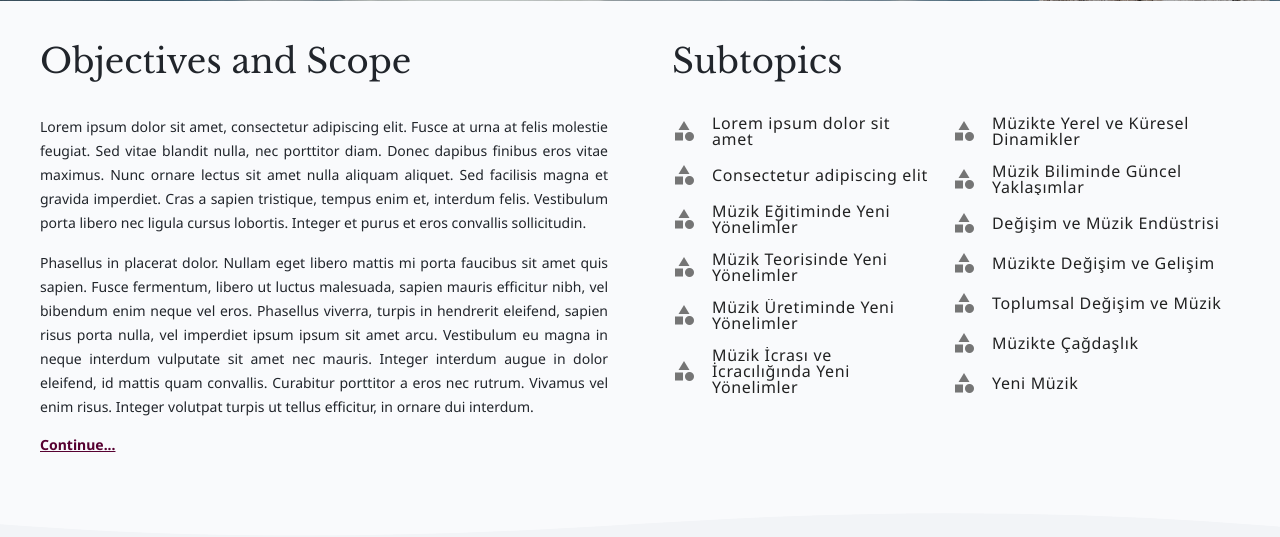
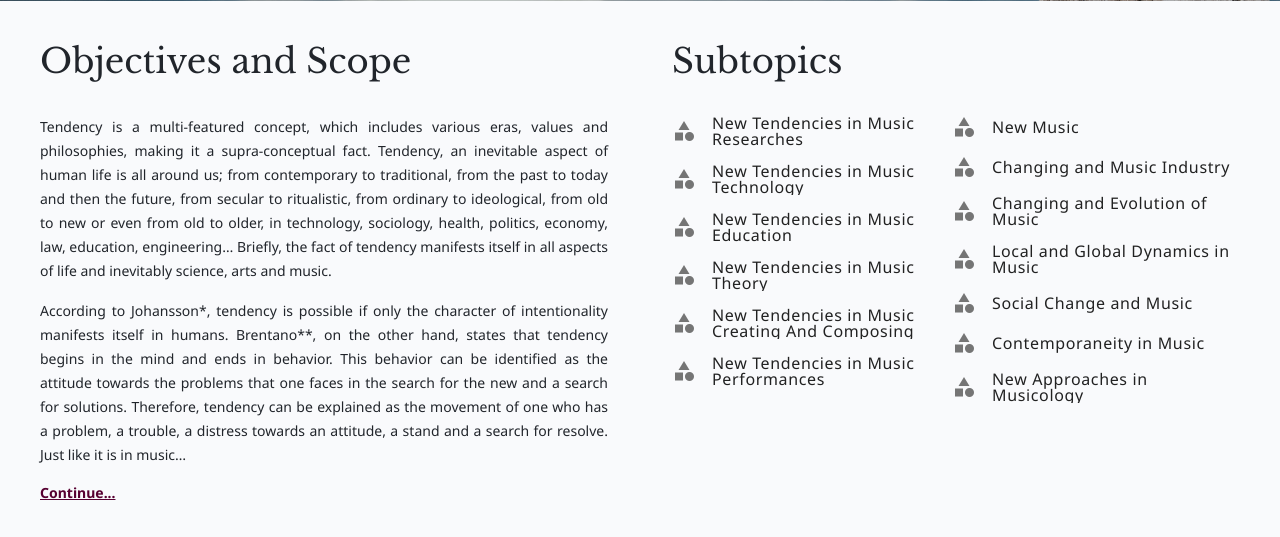
Before and after one commit to ihpar/hisarli, a PHP site: page / in a window 1280 px wide. Shown: the part 399-936 px from the top of the page. Run offline with PHP 8.4, Linux system fonts and the light colour scheme.

Commit message:
inner static pages

```diff
--- a/langs/lang_index.php
+++ b/langs/lang_index.php
@@ -11,25 +11,37 @@ $lang_index = [
     ],
     "amac_ve_kapsam_metin" => [
         "en" => '<div>
-      <p>
-      Lorem ipsum dolor sit amet, consectetur adipiscing elit. Fusce at urna at felis molestie feugiat. Sed vitae blandit nulla, nec porttitor diam. Donec dapibus finibus eros vitae maximus. Nunc ornare lectus sit amet nulla aliquam aliquet. Sed facilisis magna et gravida imperdiet. Cras a sapien tristique, tempus enim et, interdum felis. Vestibulum porta libero nec ligula cursus lobortis. Integer et purus et eros convallis sollicitudin.
-      </p>
-      <p>
-      Phasellus in placerat dolor. Nullam eget libero mattis mi porta faucibus sit amet quis sapien. Fusce fermentum, libero ut luctus malesuada, sapien mauris efficitur nibh, vel bibendum enim neque vel eros. Phasellus viverra, turpis in hendrerit eleifend, sapien risus porta nulla, vel imperdiet ipsum ipsum sit amet arcu. Vestibulum eu magna in neque interdum vulputate sit amet nec mauris. Integer interdum augue in dolor eleifend, id mattis quam convallis. Curabitur porttitor a eros nec rutrum. Vivamus vel enim risus. Integer volutpat turpis ut tellus efficitur, in ornare dui interdum.
-      </p>
-    </div>
-    <div id="div-truncated" class="trunc">
-      <p>
-      Mauris pharetra, velit suscipit volutpat sodales, massa lorem luctus augue, non porta arcu augue id justo. Praesent facilisis consectetur metus vel ultrices. Nullam felis eros, imperdiet ut tortor a, feugiat hendrerit urna. In eget metus ut justo tempor accumsan id eu dolor. Vivamus id felis fringilla, molestie nibh in, dignissim sapien. Nam iaculis, ex in placerat consectetur, risus mi iaculis nisl, a pellentesque massa orci id odio. In hac habitasse platea dictumst. Vestibulum vel nisi eget est rutrum sodales. In aliquet ante vitae libero pharetra porttitor. Donec odio velit, bibendum ut tellus ac, egestas ornare neque.
-      </p>
-      <p>
-      Cras justo lorem, fermentum id magna nec, eleifend molestie nulla. Donec nec ipsum mi. Morbi vitae turpis quis ante dictum mollis. Donec tincidunt mi a lectus iaculis, eget lobortis metus maximus. Cras feugiat porta odio eu euismod. Ut a aliquam quam. Nullam luctus leo sed nibh ullamcorper eleifend. Proin varius suscipit augue, et dapibus purus fringilla at. Curabitur rhoncus in tortor eu viverra. Nullam dapibus eu ex eu tincidunt. Duis convallis urna vitae sem ultricies fermentum. Duis tellus ex, condimentum in lacus eget, tincidunt vestibulum mauris.
-      </p>
-      <p>
-      Donec imperdiet vehicula tortor, eu tincidunt libero consectetur in. Curabitur lectus enim, lacinia vel lobortis vel, imperdiet vel ante. Nulla arcu massa, aliquet et nisl id, sagittis eleifend nisl. Nulla facilisi. Proin vitae suscipit orci. Aliquam sem mauris, eleifend eu neque imperdiet, pharetra interdum erat. Pellentesque tincidunt fringilla varius. Cras volutpat neque at nulla pretium, nec mollis lacus sagittis. Sed blandit, urna eu elementum auctor, diam dui vehicula augue, eget lacinia mi diam eget quam. Ut pellentesque nisi id nisl congue gravida. Proin consequat erat pretium arcu vestibulum facilisis. Nulla finibus augue at convallis ullamcorper.
-      </p>
-    </div>
-    <a href="#" id="show-p-trunc" data-state="collapsed">Continue...</a>',
+<p>Tendency is a multi-featured concept, which includes various eras, values and philosophies, making it a supra-conceptual fact.
+Tendency, an inevitable aspect of human life is all around us; from contemporary to traditional,
+from the past to today and then the future, from secular to ritualistic, from ordinary to ideological,
+from old to new or even from old to older, in technology, sociology, health, politics, economy, law,
+education, engineering… Briefly, the fact of tendency manifests itself in all aspects of life and inevitably science, arts and music.</p>
+
+<p>According to Johansson*, tendency is possible if only the character of intentionality manifests itself in humans.
+Brentano**, on the other hand, states that tendency begins in the mind and ends in behavior.
+This behavior can be identified as the attitude towards the problems that one faces in the search for the new and a search for solutions.
+Therefore, tendency can be explained as the movement of one who has a problem, a trouble, a distress towards an attitude,
+a stand and a search for resolve. Just like it is in music…</p>
+</div>
+
+<div id="div-truncated" class="trunc">
+<p>Music history, which has never been stable, is full of music, trends and eras that are aimed towards the new with reactions to the past.
+These tendencies have never happened in short periods.
+Roccoco which has emerged with a reaction to Baroque, Atonality, which stands opposite to the usual musical patterns and the harmonic basis of tonality,
+stage performances which have evolved from acoustic to digital etc. can all be thought of as long lasting results of new tendencies in music.</p>
+
+<p>Is a new tendency in music is really a reaction to towards the past or an ordinary result emerging from the natural flow of life?
+Is there a new tendency in everything with music in its essence or are all these tendencies, which are considered new,
+ordinary fragments of a whole? Is there really need for a tendency towards something new in today’s world?
+The theme of the 11th Hisarlı Ahmet Music Symposium is “New Tendencies in Music”,
+again and always focusing on human and society we are searching for answers to questions such as the above.</p>
+
+<p>We are honored to invite you to the International Hisarlı Ahmet Music Symposium which has become traditional for both Kütahya
+and the world of science and arts. We expect your studies both point out new tendencies in the field of music and the subjects
+based on around subheadings below:</p>
+</div>
+
+<a href="#" id="show-p-trunc" data-state="collapsed">Continue...</a>',
         "tr" => '<div>
       <p>
         Yönelim, içinde pek çok zamanı, değeri ve felsefeyi barındıran çok özellikli bir kavram, kavramlar
@@ -95,37 +107,37 @@ $lang_index = [
           <li class="mdl-list__item">
             <span class="mdl-list__item-primary-content">
               <i class="material-icons mdl-list__item-icon">category</i>
-              Lorem ipsum dolor sit amet
+              New Tendencies in Music Researches
             </span>
           </li>
           <li class="mdl-list__item">
             <span class="mdl-list__item-primary-content">
               <i class="material-icons mdl-list__item-icon">category</i>
-              Consectetur adipiscing elit
+              New Tendencies in Music Technology
             </span>
           </li>
           <li class="mdl-list__item">
             <span class="mdl-list__item-primary-content">
               <i class="material-icons mdl-list__item-icon">category</i>
-              Müzik Eğitiminde Yeni Yönelimler
+              New Tendencies in Music Education
             </span>
           </li>
           <li class="mdl-list__item">
             <span class="mdl-list__item-primary-content">
               <i class="material-icons mdl-list__item-icon">category</i>
-              Müzik Teorisinde Yeni Yönelimler
+              New Tendencies in Music Theory
             </span>
           </li>
           <li class="mdl-list__item">
             <span class="mdl-list__item-primary-content">
               <i class="material-icons mdl-list__item-icon">category</i>
-              Müzik Üretiminde Yeni Yönelimler
+              New Tendencies in Music Creating And Composing
             </span>
           </li>
           <li class="mdl-list__item">
             <span class="mdl-list__item-primary-content">
               <i class="material-icons mdl-list__item-icon">category</i>
-              Müzik İcrası ve İcracılığında Yeni Yönelimler
+              New Tendencies in Music Performances
             </span>
           </li>
         </ul>
@@ -135,43 +147,43 @@ $lang_index = [
           <li class="mdl-list__item">
             <span class="mdl-list__item-primary-content">
               <i class="material-icons mdl-list__item-icon">category</i>
-              Müzikte Yerel ve Küresel Dinamikler
+              New Music
             </span>
           </li>
           <li class="mdl-list__item">
             <span class="mdl-list__item-primary-content">
               <i class="material-icons mdl-list__item-icon">category</i>
-              Müzik Biliminde Güncel Yaklaşımlar
+              Changing and Music Industry
             </span>
           </li>
           <li class="mdl-list__item">
             <span class="mdl-list__item-primary-content">
               <i class="material-icons mdl-list__item-icon">category</i>
-              Değişim ve Müzik Endüstrisi
+              Changing and Evolution of Music
             </span>
           </li>
           <li class="mdl-list__item">
             <span class="mdl-list__item-primary-content">
               <i class="material-icons mdl-list__item-icon">category</i>
-              Müzikte Değişim ve Gelişim
+              Local and Global Dynamics in Music
             </span>
           </li>
           <li class="mdl-list__item">
             <span class="mdl-list__item-primary-content">
               <i class="material-icons mdl-list__item-icon">category</i>
-              Toplumsal Değişim ve Müzik
+              Social Change and Music
             </span>
           </li>
           <li class="mdl-list__item">
             <span class="mdl-list__item-primary-content">
               <i class="material-icons mdl-list__item-icon">category</i>
-              Müzikte Çağdaşlık
+              Contemporaneity in Music
             </span>
           </li>
           <li class="mdl-list__item">
             <span class="mdl-list__item-primary-content">
               <i class="material-icons mdl-list__item-icon">category</i>
-              Yeni Müzik
+              New Approaches in Musicology
             </span>
           </li>
         </ul>
```
